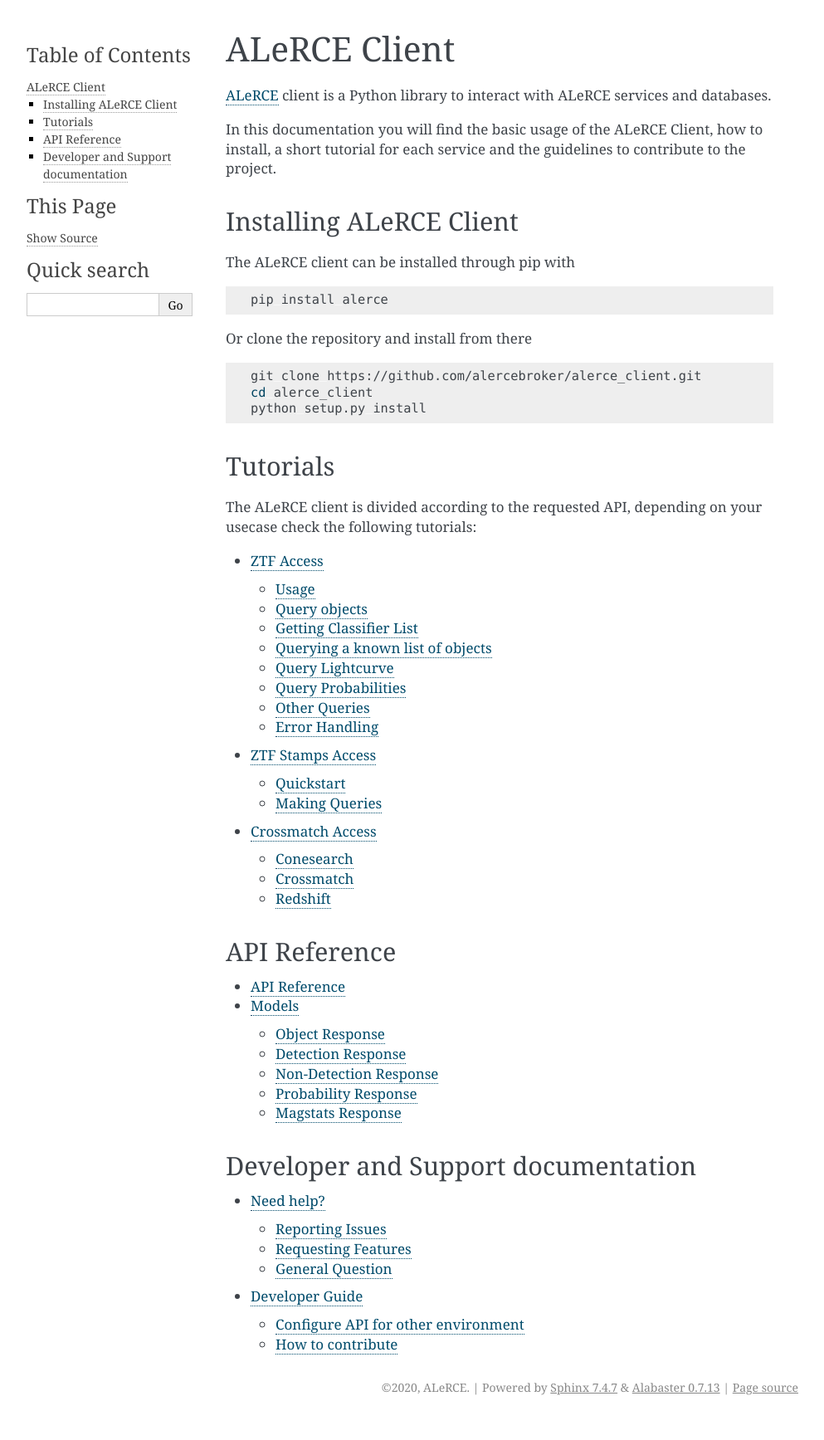
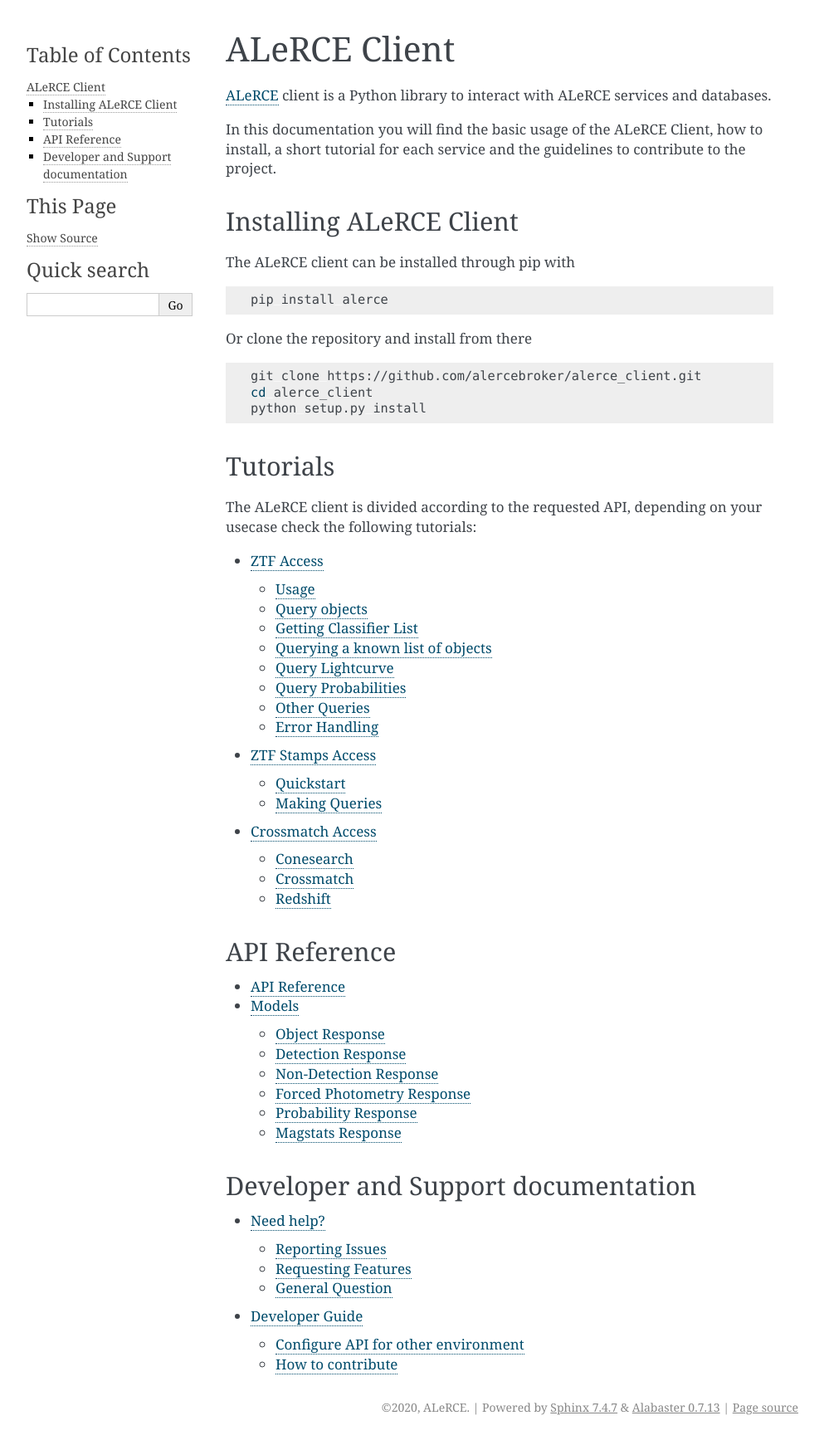
Before and after one commit to alercebroker/alerce_client, a Sphinx documentation site: the page built from docs/source/index.rst, in a window 1280 px wide. Shown: the whole page at 83% size, without its empty margins (148-1141 px from the left). Built offline with Sphinx 7.4.7, drawn with Linux system fonts in a browser that asks for light colours; formulas are drawn with MathJax 3; before the commit the page ends 1711 px from its top, so only the background shows below that.

Commit message:
docs added forced photometry model

```diff
--- a/docs/source/models.rst
+++ b/docs/source/models.rst
@@ -10,9 +10,13 @@ Here is a list of the response specification for each data model.
 .. _Detection Response:
 .. include:: models/detection.rst
 
-
 .. _Non-Detection Response:
 .. include:: models/non_detection.rst
+
+
+.. _Forced Photometry Response:
+.. include:: models/forced_photometry.rst
+
 
 .. _Probability Response:
 .. include:: models/probability.rst
```
